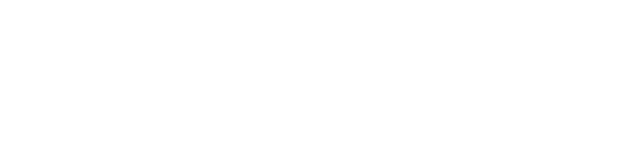
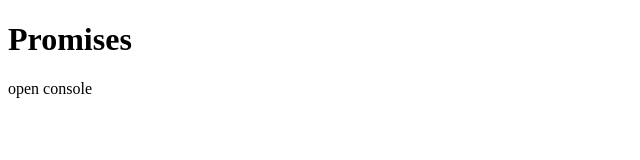
Before and after one commit to Shreekant-04/JavaScript-Tasks, a plain HTML site: page task14/index.html in a window 1280 px wide. Shown: the whole page, without its empty margins (0-640 px from the left). Drawn offline with Linux system fonts and the light colour scheme.

Commit message:
task 14 edited

```diff
--- a/task14/index.html
+++ b/task14/index.html
@@ -6,6 +6,8 @@
     <title>Promises</title>
   </head>
   <body>
+    <h1>Promises</h1>
+    <p>open console</p>
     <script src="app.js"></script>
   </body>
 </html>
```
